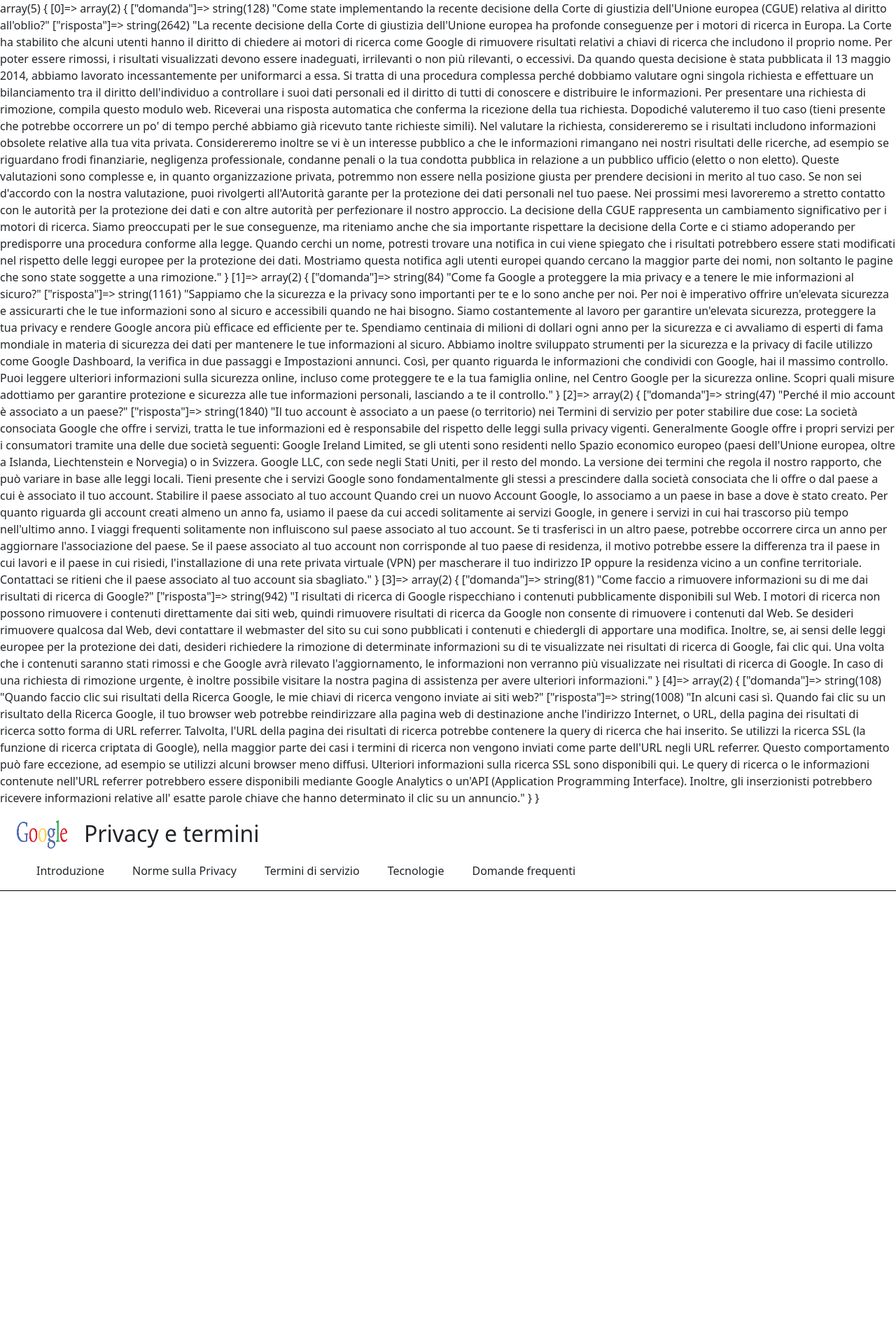
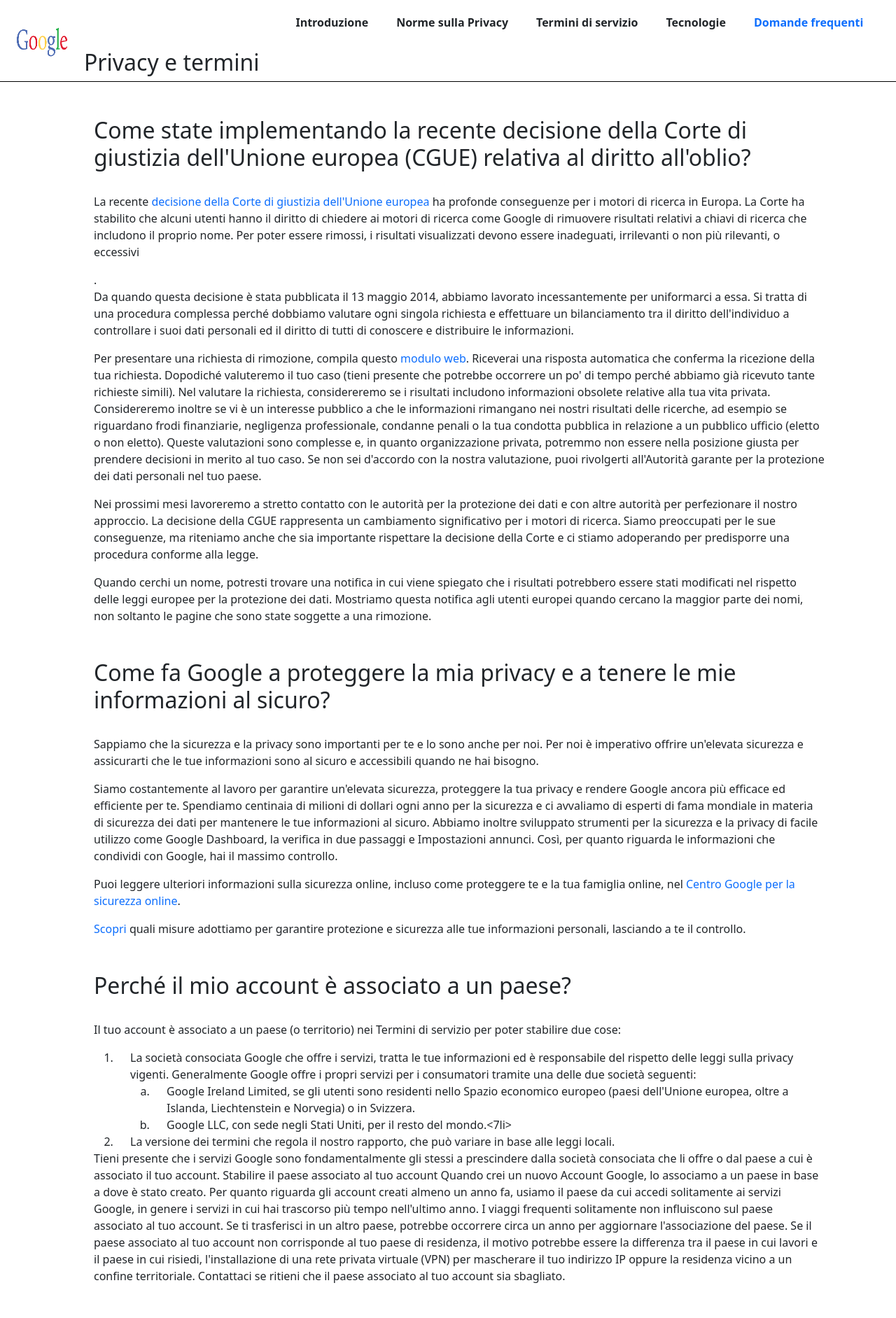
Before and after one commit to Chicco80/php-google-faq, a PHP site: page / in a window 1280 px wide. Shown: the top 1883 px of the page at 70% size. Before the commit the page ends 1273 px from the top, so only its background shows below. Run offline with PHP 8.4, Linux system fonts and the light colour scheme; data that the repository does not hold is empty; some libraries are stand-ins or nearby versions.

Commit message:
migliorie

```diff
--- a/css/style.css
+++ b/css/style.css
@@ -14,4 +14,30 @@ li{
 }
 nav{
     border-bottom: 1px solid black;
+    display: flex;
+    padding-top: 20px;
+
 }
+h2{
+    margin-top: 50px;
+}
+.second{
+    list-style-type: lower-latin;
+}
+a{
+    text-decoration: none;
+}
+footer{
+    display: flex;
+    justify-content: space-between;
+    background-color: #f5f5f5;
+    border-top: 1px solid #efefef;
+}
+i{
+    padding:5px;
+    background-color: #50bffd;
+    color: white;
+}
+.clr{
+    color: #cecece;
+}
--- a/index.php
+++ b/index.php
@@ -1,37 +1,44 @@
 <?php
 $faq=[
     [
-        'domanda'=>"Come state implementando la recente decisione della Corte di giustizia dell'Unione europea (CGUE) relativa al diritto all'oblio?",
-        'risposta'=>"La recente decisione della Corte di giustizia dell'Unione europea ha profonde conseguenze per i motori di ricerca in Europa. La Corte ha stabilito che alcuni utenti hanno il diritto di chiedere ai motori di ricerca come Google di rimuovere risultati relativi a chiavi di ricerca che includono il proprio nome. Per poter essere rimossi, i risultati visualizzati devono essere inadeguati, irrilevanti o non più rilevanti, o eccessivi.
+        'domanda'=>"<h2>Come state implementando la recente decisione della Corte di giustizia dell'Unione europea (CGUE) relativa al diritto all'oblio?</h2>",
+        'risposta'=>"<p>La recente <a href='#'>decisione della Corte di giustizia dell'Unione europea</a> ha profonde conseguenze per i motori di ricerca in Europa. La Corte ha stabilito che alcuni utenti hanno il diritto di chiedere ai motori di ricerca come Google di rimuovere risultati relativi a chiavi di ricerca che includono il proprio nome. Per poter essere rimossi, i risultati visualizzati devono essere inadeguati, irrilevanti o non più rilevanti, o eccessivi</p>.
 
-        Da quando questa decisione è stata pubblicata il 13 maggio 2014, abbiamo lavorato incessantemente per uniformarci a essa. Si tratta di una procedura complessa perché dobbiamo valutare ogni singola richiesta e effettuare un bilanciamento tra il diritto dell'individuo a controllare i suoi dati personali ed il diritto di tutti di conoscere e distribuire le informazioni.
+        <p>Da quando questa decisione è stata pubblicata il 13 maggio 2014, abbiamo lavorato incessantemente per uniformarci a essa. Si tratta di una procedura complessa perché dobbiamo valutare ogni singola richiesta e effettuare un bilanciamento tra il diritto dell'individuo a controllare i suoi dati personali ed il diritto di tutti di conoscere e distribuire le informazioni.</p>
 
-        Per presentare una richiesta di rimozione, compila questo modulo web. Riceverai una risposta automatica che conferma la ricezione della tua richiesta. Dopodiché valuteremo il tuo caso (tieni presente che potrebbe occorrere un po' di tempo perché abbiamo già ricevuto tante richieste simili). Nel valutare la richiesta, considereremo se i risultati includono informazioni obsolete relative alla tua vita privata. Considereremo inoltre se vi è un interesse pubblico a che le informazioni rimangano nei nostri risultati delle ricerche, ad esempio se riguardano frodi finanziarie, negligenza professionale, condanne penali o la tua condotta pubblica in relazione a un pubblico ufficio (eletto o non eletto). Queste valutazioni sono complesse e, in quanto organizzazione privata, potremmo non essere nella posizione giusta per prendere decisioni in merito al tuo caso. Se non sei d'accordo con la nostra valutazione, puoi rivolgerti all'Autorità garante per la protezione dei dati personali nel tuo paese.
+        <p>Per presentare una richiesta di rimozione, compila questo<a href='#'> modulo web</a>. Riceverai una risposta automatica che conferma la ricezione della tua richiesta. Dopodiché valuteremo il tuo caso (tieni presente che potrebbe occorrere un po' di tempo perché abbiamo già ricevuto tante richieste simili). Nel valutare la richiesta, considereremo se i risultati includono informazioni obsolete relative alla tua vita privata. Considereremo inoltre se vi è un interesse pubblico a che le informazioni rimangano nei nostri risultati delle ricerche, ad esempio se riguardano frodi finanziarie, negligenza professionale, condanne penali o la tua condotta pubblica in relazione a un pubblico ufficio (eletto o non eletto). Queste valutazioni sono complesse e, in quanto organizzazione privata, potremmo non essere nella posizione giusta per prendere decisioni in merito al tuo caso. Se non sei d'accordo con la nostra valutazione, puoi rivolgerti all'Autorità garante per la protezione dei dati personali nel tuo paese.</p>
 
-        Nei prossimi mesi lavoreremo a stretto contatto con le autorità per la protezione dei dati e con altre autorità per perfezionare il nostro approccio. La decisione della CGUE rappresenta un cambiamento significativo per i motori di ricerca. Siamo preoccupati per le sue conseguenze, ma riteniamo anche che sia importante rispettare la decisione della Corte e ci stiamo adoperando per predisporre una procedura conforme alla legge.
+        <p>Nei prossimi mesi lavoreremo a stretto contatto con le autorità per la protezione dei dati e con altre autorità per perfezionare il nostro approccio. La decisione della CGUE rappresenta un cambiamento significativo per i motori di ricerca. Siamo preoccupati per le sue conseguenze, ma riteniamo anche che sia importante rispettare la decisione della Corte e ci stiamo adoperando per predisporre una procedura conforme alla legge.</p>
 
-        Quando cerchi un nome, potresti trovare una notifica in cui viene spiegato che i risultati potrebbero essere stati modificati nel rispetto delle leggi europee per la protezione dei dati. Mostriamo questa notifica agli utenti europei quando cercano la maggior parte dei nomi, non soltanto le pagine che sono state soggette a una rimozione.",
+        <p>Quando cerchi un nome, potresti trovare una notifica in cui viene spiegato che i risultati potrebbero essere stati modificati nel rispetto delle leggi europee per la protezione dei dati. Mostriamo questa notifica agli utenti europei quando cercano la maggior parte dei nomi, non soltanto le pagine che sono state soggette a una rimozione.</p>",
     ],
     [
-        'domanda' => 'Come fa Google a proteggere la mia privacy e a tenere le mie informazioni al sicuro?',
+        'domanda' => '<h2>Come fa Google a proteggere la mia privacy e a tenere le mie informazioni al sicuro?</h2>',
 
-        'risposta'=> "Sappiamo che la sicurezza e la privacy sono importanti per te e lo sono anche per noi. Per noi è imperativo offrire un'elevata sicurezza e assicurarti che le tue informazioni sono al sicuro e accessibili quando ne hai bisogno.
+        'risposta'=> "<p>Sappiamo che la sicurezza e la privacy sono importanti per te e lo sono anche per noi. Per noi è imperativo offrire un'elevata sicurezza e assicurarti che le tue informazioni sono al sicuro e accessibili quando ne hai bisogno.</p>
 
-        Siamo costantemente al lavoro per garantire un'elevata sicurezza, proteggere la tua privacy e rendere Google ancora più efficace ed efficiente per te. Spendiamo centinaia di milioni di dollari ogni anno per la sicurezza e ci avvaliamo di esperti di fama mondiale in materia di sicurezza dei dati per mantenere le tue informazioni al sicuro. Abbiamo inoltre sviluppato strumenti per la sicurezza e la privacy di facile utilizzo come Google Dashboard, la verifica in due passaggi e Impostazioni annunci. Così, per quanto riguarda le informazioni che condividi con Google, hai il massimo controllo.
+        <p>Siamo costantemente al lavoro per garantire un'elevata sicurezza, proteggere la tua privacy e rendere Google ancora più efficace ed efficiente per te. Spendiamo centinaia di milioni di dollari ogni anno per la sicurezza e ci avvaliamo di esperti di fama mondiale in materia di sicurezza dei dati per mantenere le tue informazioni al sicuro. Abbiamo inoltre sviluppato strumenti per la sicurezza e la privacy di facile utilizzo come Google Dashboard, la verifica in due passaggi e Impostazioni annunci. Così, per quanto riguarda le informazioni che condividi con Google, hai il massimo controllo.</p>
 
-        Puoi leggere ulteriori informazioni sulla sicurezza online, incluso come proteggere te e la tua famiglia online, nel Centro Google per la sicurezza online.
+        <p>Puoi leggere ulteriori informazioni sulla sicurezza online, incluso come proteggere te e la tua famiglia online, nel <a href='#'>Centro Google per la sicurezza online</a>.</p>
 
-        Scopri quali misure adottiamo per garantire protezione e sicurezza alle tue informazioni personali, lasciando a te il controllo." ,
+        <p><a href='#'>Scopri</a> quali misure adottiamo per garantire protezione e sicurezza alle tue informazioni personali, lasciando a te il controllo.</p>" ,
 
     ],
     [
-        'domanda' => 'Perché il mio account è associato a un paese?',
-        'risposta'=> "Il tuo account è associato a un paese (o territorio) nei Termini di servizio per poter stabilire due cose:
+        'domanda' => '<h2>Perché il mio account è associato a un paese?</h2>',
+        'risposta'=> "<p>Il tuo account è associato a un paese (o territorio) nei Termini di servizio per poter stabilire due cose:</p>
 
-        La società consociata Google che offre i servizi, tratta le tue informazioni ed è responsabile del rispetto delle leggi sulla privacy vigenti. Generalmente Google offre i propri servizi per i consumatori tramite una delle due società seguenti:
-        Google Ireland Limited, se gli utenti sono residenti nello Spazio economico europeo (paesi dell'Unione europea, oltre a Islanda, Liechtenstein e Norvegia) o in Svizzera.
-        Google LLC, con sede negli Stati Uniti, per il resto del mondo.
-        La versione dei termini che regola il nostro rapporto, che può variare in base alle leggi locali.
+        <ol>
+            <li>
+            La società consociata Google che offre i servizi, tratta le tue informazioni ed è responsabile del rispetto delle leggi sulla privacy vigenti. Generalmente Google offre i propri servizi per i consumatori tramite una delle due società seguenti:
+                <ol class='second'>
+                    <li>Google Ireland Limited, se gli utenti sono residenti nello Spazio economico europeo (paesi dell'Unione europea, oltre a Islanda, Liechtenstein e Norvegia) o in Svizzera.</li>
+                    <li>Google LLC, con sede negli Stati Uniti, per il resto del mondo.<7li>
+                </ol>
+            </li>
+            <li>La versione dei termini che regola il nostro rapporto, che può variare in base alle leggi locali.
+            </li>
+            </ol>
         Tieni presente che i servizi Google sono fondamentalmente gli stessi a prescindere dalla società consociata che li offre o dal paese a cui è associato il tuo account.
         Stabilire il paese associato al tuo account
         Quando crei un nuovo Account Google, lo associamo a un paese in base a dove è stato creato. Per quanto riguarda gli account creati almeno un anno fa, usiamo il paese da cui accedi solitamente ai servizi Google, in genere i servizi in cui hai trascorso più tempo nell'ultimo anno.
@@ -41,16 +48,16 @@ $faq=[
         Se il paese associato al tuo account non corrisponde al tuo paese di residenza, il motivo potrebbe essere la differenza tra il paese in cui lavori e il paese in cui risiedi, l'installazione di una rete privata virtuale (VPN) per mascherare il tuo indirizzo IP oppure la residenza vicino a un confine territoriale. Contattaci se ritieni che il paese associato al tuo account sia sbagliato.",
     ],
     [
-        'domanda' => 'Come faccio a rimuovere informazioni su di me dai risultati di ricerca di Google?',
-        'risposta'=> "I risultati di ricerca di Google rispecchiano i contenuti pubblicamente disponibili sul Web. I motori di ricerca non possono rimuovere i contenuti direttamente dai siti web, quindi rimuovere risultati di ricerca da Google non consente di rimuovere i contenuti dal Web. Se desideri rimuovere qualcosa dal Web, devi contattare il webmaster del sito su cui sono pubblicati i contenuti e chiedergli di apportare una modifica. Inoltre, se, ai sensi delle leggi europee per la protezione dei dati, desideri richiedere la rimozione di determinate informazioni su di te visualizzate nei risultati di ricerca di Google, fai clic qui. Una volta che i contenuti saranno stati rimossi e che Google avrà rilevato l'aggiornamento, le informazioni non verranno più visualizzate nei risultati di ricerca di Google. In caso di una richiesta di rimozione urgente, è inoltre possibile visitare la nostra pagina di assistenza per avere ulteriori informazioni.",
+        'domanda' => '<h2>Come faccio a rimuovere informazioni su di me dai risultati di ricerca di Google?</h2>',
+        'risposta'=> "I risultati di ricerca di Google rispecchiano i contenuti pubblicamente disponibili sul Web. I motori di ricerca non possono rimuovere i contenuti direttamente dai siti web, quindi rimuovere risultati di ricerca da Google non consente di rimuovere i contenuti dal Web. Se desideri rimuovere qualcosa dal Web, devi <a href='#'>contattare il webmaster</a> del sito su cui sono pubblicati i contenuti e chiedergli di apportare una modifica. Inoltre, se, ai sensi delle leggi europee per la protezione dei dati, desideri richiedere la rimozione di determinate informazioni su di te visualizzate nei risultati di ricerca di Google, <a href='#'>fai clic qui</a>. Una volta che i contenuti saranno stati rimossi e che Google avrà rilevato l'aggiornamento, le informazioni non verranno più visualizzate nei risultati di ricerca di Google. In caso di una richiesta di rimozione urgente, è inoltre possibile <a href='#'>visitare la nostra pagina di assistenza per avere ulteriori informazioni</a>.",
     ],
     [
-        'domanda' =>'Quando faccio clic sui risultati della Ricerca Google, le mie chiavi di ricerca vengono inviate ai siti web?',
-        'risposta'=>"In alcuni casi sì. Quando fai clic su un risultato della Ricerca Google, il tuo browser web potrebbe reindirizzare alla pagina web di destinazione anche l'indirizzo Internet, o URL, della pagina dei risultati di ricerca sotto forma di URL referrer. Talvolta, l'URL della pagina dei risultati di ricerca potrebbe contenere la query di ricerca che hai inserito. Se utilizzi la ricerca SSL (la funzione di ricerca criptata di Google), nella maggior parte dei casi i termini di ricerca non vengono inviati come parte dell'URL negli URL referrer. Questo comportamento può fare eccezione, ad esempio se utilizzi alcuni browser meno diffusi. Ulteriori informazioni sulla ricerca SSL sono disponibili qui. Le query di ricerca o le informazioni contenute nell'URL referrer potrebbero essere disponibili mediante Google Analytics o un'API (Application Programming Interface). Inoltre, gli inserzionisti potrebbero ricevere informazioni relative all' esatte parole chiave che hanno determinato il clic su un annuncio."
+        'domanda' =>'<h2>Quando faccio clic sui risultati della Ricerca Google, le mie chiavi di ricerca vengono inviate ai siti web?</h2>',
+        'risposta'=>"In alcuni casi sì. Quando fai clic su un risultato della Ricerca Google, il tuo browser web potrebbe reindirizzare alla pagina web di destinazione anche l'indirizzo Internet, o URL, della pagina dei risultati di ricerca sotto forma di <a href='#'>URL referrer</a>. Talvolta, l'URL della pagina dei risultati di ricerca potrebbe contenere la query di ricerca che hai inserito. Se utilizzi la ricerca SSL (la funzione di ricerca criptata di Google), nella maggior parte dei casi i termini di ricerca non vengono inviati come parte dell'URL negli URL referrer. Questo comportamento può fare eccezione, ad esempio se utilizzi alcuni browser meno diffusi. Ulteriori informazioni sulla ricerca SSL sono disponibili <a href='#'>qui</a>. Le query di ricerca o le informazioni contenute nell'URL referrer potrebbero essere disponibili mediante Google Analytics o un'API (Application Programming Interface). Inoltre, gli inserzionisti potrebbero ricevere informazioni relative all' esatte parole chiave che hanno determinato il clic su un annuncio."
     ]
     ];
 
-      var_dump($faq);
+    //   var_dump($faq);
 
 
 
@@ -67,6 +74,7 @@ $faq=[
     <meta http-equiv="X-UA-Compatible" content="IE=edge">
     <meta name="viewport" content="width=device-width, initial-scale=1.0">
     <link href="https://cdn.jsdelivr.net/npm/bootstrap@5.0.2/dist/css/bootstrap.min.css" rel="stylesheet" integrity="sha384-EVSTQN3/azprG1Anm3QDgpJLIm9Nao0Yz1ztcQTwFspd3yD65VohhpuuCOmLASjC" crossorigin="anonymous">
+    <link rel="stylesheet" href="https://cdnjs.cloudflare.com/ajax/libs/font-awesome/6.1.1/css/all.min.css">
     <link rel="stylesheet" href="css/style.css">
     <title>google faq</title>
 </head>
@@ -79,23 +87,47 @@ $faq=[
             </div>
             <div>
                 <ul class="d-flex">
-                    <li>Introduzione</li>
-                    <li>Norme sulla Privacy</li>
-                    <li>Termini di servizio</li>
-                    <li>Tecnologie</li>
-                    <li>Domande frequenti</li>
+                    <li class="fw-bold">Introduzione</li>
+                    <li class="fw-bold">Norme sulla Privacy</li>
+                    <li class="fw-bold">Termini di servizio</li>
+                    <li class="fw-bold">Tecnologie</li>
+                    <li class="fw-bold"><a href='#'>Domande frequenti</a></li>
                 </ul>
             </div>
         </nav>
     </header>
+
     <main>
+    <div class="container">
         <ul>
             <?php for($i=0; $i < count($faq); $i++){ ?>
         <li>
-            <?php echo "{$faq[$i]['domande']} {$faq[$i]['risposte']} "; ?>
+            <?php echo "{$faq[$i]['domanda']}<br> {$faq[$i]['risposta']} "; ?>
         </li>
             <?php } ?>
         </ul>
+    </div>
     </main>
+    <footer>
+        <div class="container d-flex justify-content-between">
+            <ul class="d-flex">
+                <li class="clr">Google</li>
+                <li class="clr">Tutto su Google</li>
+                <li class="clr">Privacy</li>
+                <li class="clr">Termini</li>
+            </ul>
+            <div>
+            <i class="fa-solid fa-globe"></i>
+
+            <select>
+                <option value="it">italiano</option>
+                <option value="de">tedesco</option>
+                <option value="fr">francese</option>
+                <option value="es">spagnolo</option>
+            </select>
+            </div>
+        </div>
+
+    </footer>
 </body>
 </html>
```
